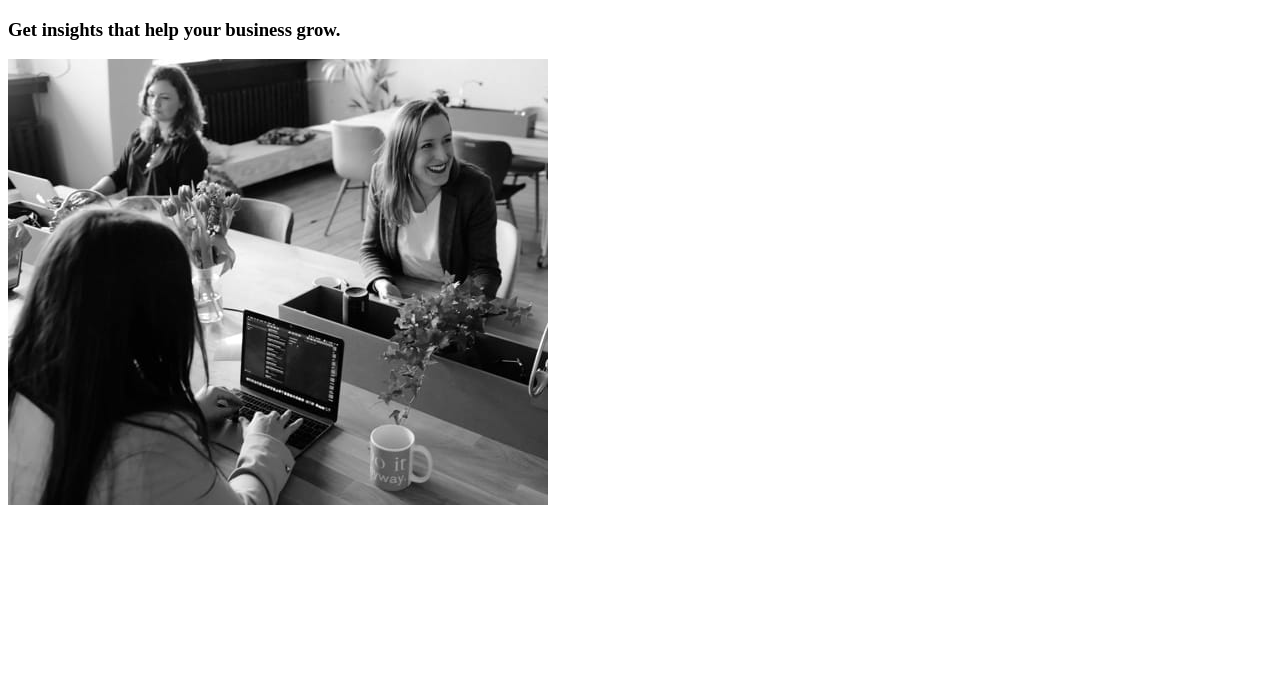
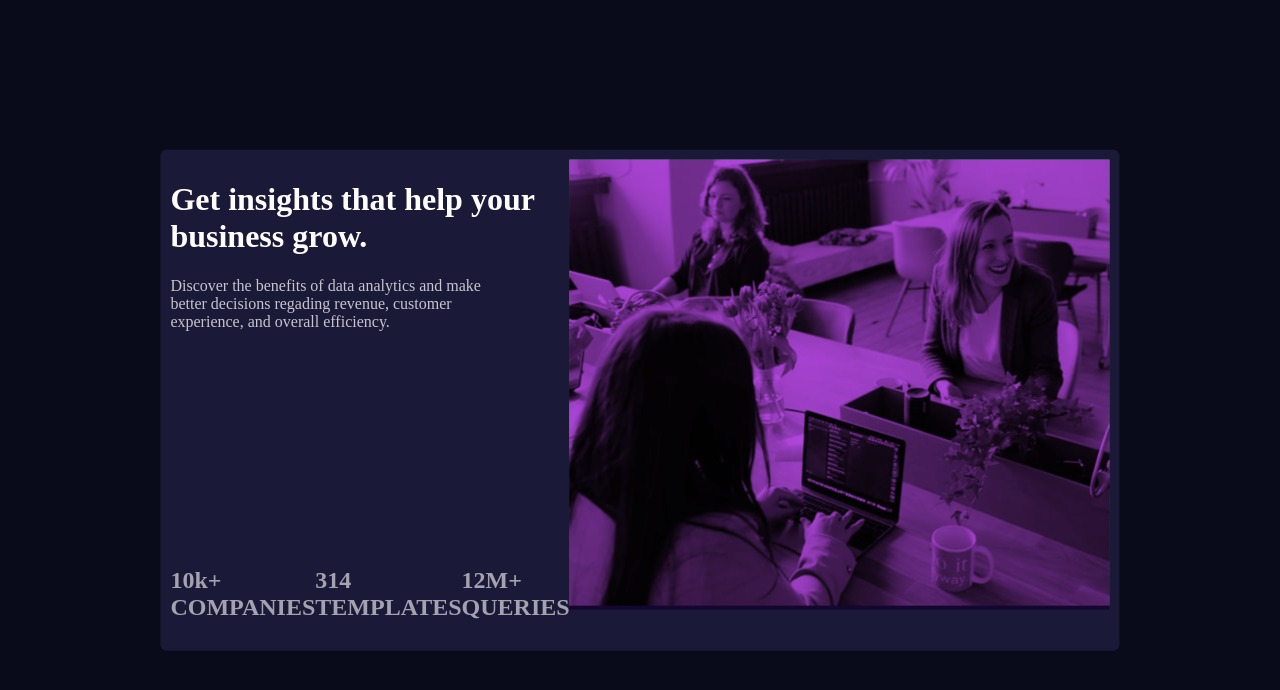
Before and after one commit to DamilolaEdwin/Stats-Prev, a plain HTML site: page index.html in a window 1280 px wide. Drawn offline with Linux system fonts and the light colour scheme.

Commit message:
more css

```diff
--- a/index.html
+++ b/index.html
@@ -3,15 +3,29 @@
 <head>
     <meta charset="UTF-8">
     <meta name="viewport" content="width=device-width, initial-scale=1.0">
+    <link rel="stylesheet" href="style.css">
     <title>Document</title>
 </head>
 <body>
     <div class="page">
         <div class="side">
-            <h3>Get insights that help your business grow.</h3>
+            <h1>Get insights that help your business grow.</h1>
+            <p>Discover the benefits of data analytics and make <br> better decisions regading revenue, customer <br> experience, and overall efficiency.</p>
+
+            <div class="down">
+                <div class="part"><h2>10k+ <br>COMPANIES</h2></div>
+                <br />
+                <br />
+                <div class="part"><h2>314 <br>TEMPLATES</h2></div>
+                <br />
+                <br />
+                <div class="part"><h2>12M+ <br>QUERIES</h2></div>
+            </div>
         </div>
         <div class="side">
-            <img src="image-header-desktop.jpg" alt="desktop header">
+            <div class="shade">
+            <img src="image-header-desktop.jpg"  alt="desktop header">
+           </div>
         </div>
     </div>
 
--- a/style.css
+++ b/style.css
@@ -0,0 +1,54 @@
+body{
+    background-color: hsl(233, 47%, 7%);
+}
+
+h1{
+   color: hsl(0, 0%, 100%);
+}
+
+p{
+    color: hsla(0, 0%, 100%, 0.75);
+}
+
+.page{
+    display: flex;
+    position: absolute;
+    top: 50%;
+    left: 50%;
+    transform: translate(-50%, -50%);
+    padding: 10px;
+    background-color: hsl(244, 38%, 16%);
+    border-radius: 6px;
+
+}
+
+.side{
+    flex: 1;
+
+}
+
+.down{
+    display: flex;
+}
+
+.part{
+    flex: 1;
+    margin-block-start: 200px;
+    color: hsla(0, 0%, 100%, 0.6);
+}
+
+
+.shade{
+    position: relative;
+}
+
+.shade::after{
+    content: "";
+    position: absolute;
+    top: 0;
+    left: 0;
+    width: 100%;
+    height: 100%;
+    background-color: rgba(148, 11, 206, 0.76);
+    mix-blend-mode: multiply;
+}
```
